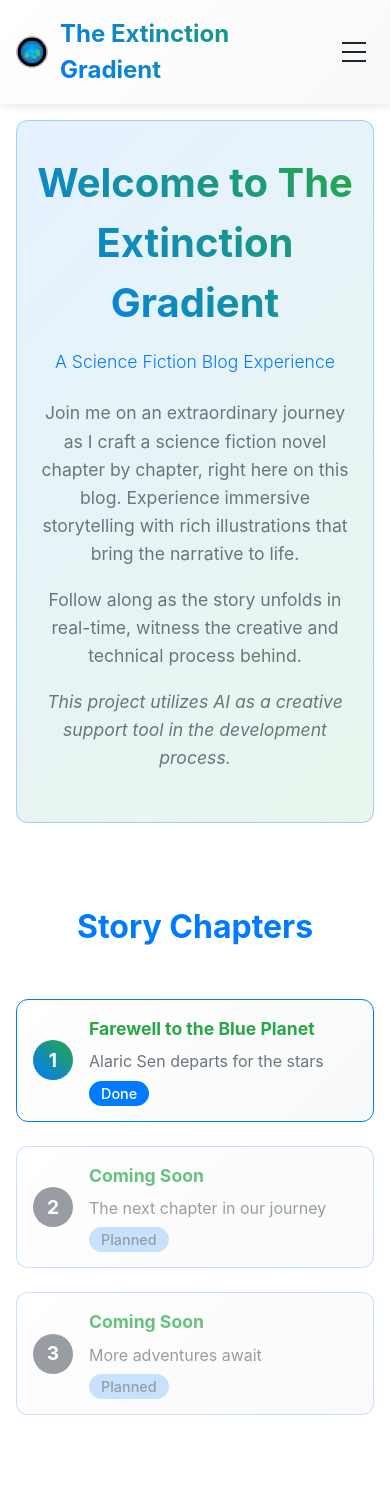
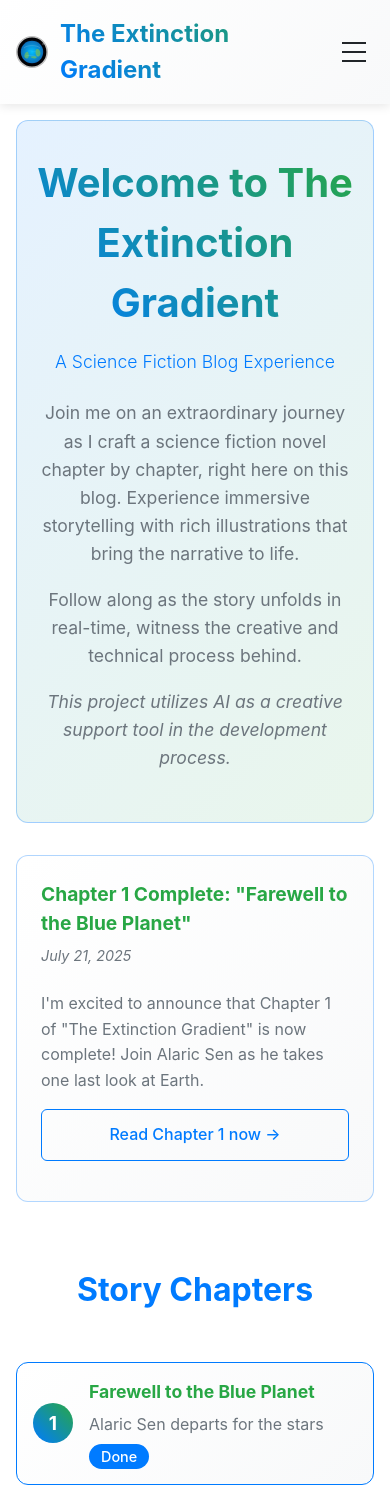
Before and after one commit to flipdidip/SciFiNovel, a React (Vite) app: page / in a window 390 px wide. Shown: the top 1507 px of the page. Before the commit the page ends 1479 px from the top, so only its background shows below. Built offline with nearby package versions, Linux system fonts and the light colour scheme.

Commit message:
Added chapter one blog post, header format of chapter 1

```diff
--- a/src/pages/Chapter1Page.css
+++ b/src/pages/Chapter1Page.css
@@ -25,6 +25,16 @@
   -webkit-text-fill-color: transparent;
   background-clip: text;
   line-height: 1.2;
+}
+
+.chapter-content h2 {
+  font-size: 2rem;
+  margin: 3rem 0 1.5rem 0;
+  color: var(--accent-secondary);
+  font-weight: 600;
+  line-height: 1.3;
+  border-bottom: 2px solid var(--border-color);
+  padding-bottom: 0.5rem;
 }
 
 .chapter-meta {
--- a/src/pages/Chapter1Page.tsx
+++ b/src/pages/Chapter1Page.tsx
@@ -6,7 +6,8 @@ const Chapter1Page = () => {
   return (
     <div className="chapter-page">
       <div className="chapter-header">
-        <h1>Chapter 1: Farewell to the Blue Planet</h1>
+        <h1>Farewell to the Blue Planet</h1>
+        <h2>Chapter 1, Alaric Sen</h2>
         <div className="chapter-meta">
           <span className="chapter-date">Published: July 20, 2025</span>
         </div>
--- a/src/pages/HomePage.css
+++ b/src/pages/HomePage.css
@@ -9,7 +9,6 @@
   padding: 3rem 0;
   background: var(--bg-hero);
   border-radius: 12px;
-  margin-bottom: 3rem;
   border: 1px solid var(--border-color);
 }
 
@@ -44,6 +43,81 @@
   padding: 2rem 0;
 }
 
+.blog-updates {
+  padding: 2rem 0;
+}
+
+.blog-updates h2 {
+  text-align: center;
+  font-size: 2.5rem;
+  margin: 0 0 2rem 0;
+  color: var(--accent-primary);
+}
+
+.blog-post {
+  background: var(--bg-header);
+  border: 1px solid var(--border-color);
+  border-radius: 12px;
+  padding: 2rem;
+}
+
+.blog-post-header {
+  display: flex;
+  justify-content: space-between;
+  align-items: flex-start;
+  margin-bottom: 1.5rem;
+  gap: 1rem;
+}
+
+.blog-post-header h3 {
+  margin: 0;
+  color: var(--accent-secondary);
+  font-size: 1.4rem;
+  flex: 1;
+}
+
+.blog-post-date {
+  color: var(--text-secondary);
+  font-size: 0.9rem;
+  white-space: nowrap;
+  font-style: italic;
+}
+
+.blog-post-content {
+  color: var(--text-secondary);
+  line-height: 1.6;
+}
+
+.blog-post-content p {
+  margin: 0 0 1rem 0;
+}
+
+.blog-post-content ul {
+  margin: 0 0 1rem 1.5rem;
+  padding: 0;
+}
+
+.blog-post-content li {
+  margin-bottom: 0.5rem;
+}
+
+.read-chapter-link {
+  color: var(--accent-primary);
+  text-decoration: none;
+  font-weight: 500;
+  padding: 0.5rem 1rem;
+  border: 1px solid var(--accent-primary);
+  border-radius: 6px;
+  display: inline-block;
+  transition: all 0.3s ease;
+}
+
+.read-chapter-link:hover {
+  background: var(--accent-primary);
+  color: white;
+  transform: translateY(-1px);
+}
+
 .features-section h2 {
   text-align: center;
   font-size: 2.5rem;
@@ -53,7 +127,6 @@
 
 .chapters-navigation {
   padding: 2rem 0;
-  margin-top: 2rem;
 }
 
 .chapters-navigation h2 {
@@ -210,8 +283,30 @@
   }
 
   .features-section h2,
-  .chapters-navigation h2 {
+  .chapters-navigation h2,
+  .blog-updates h2 {
     font-size: 2rem;
+  }
+
+  .blog-post {
+    padding: 1.5rem;
+  }
+
+  .blog-post-header {
+    flex-direction: column;
+    align-items: flex-start;
+    gap: 0.5rem;
+  }
+
+  .blog-post-header h3 {
+    font-size: 1.2rem;
+  }
+
+  .read-chapter-link {
+    padding: 0.75rem 1.25rem;
+    text-align: center;
+    width: 100%;
+    box-sizing: border-box;
   }
 
   .features-grid,
--- a/src/pages/HomePage.tsx
+++ b/src/pages/HomePage.tsx
@@ -24,6 +24,27 @@ const HomePage = () => {
               development process.
             </em>
           </p>
+        </div>
+      </div>
+
+      <div className="blog-updates">
+        <div className="blog-post">
+          <div className="blog-post-header">
+            <h3>Chapter 1 Complete: "Farewell to the Blue Planet"</h3>
+            <span className="blog-post-date">July 21, 2025</span>
+          </div>
+          <div className="blog-post-content">
+            <p>
+              I'm excited to announce that Chapter 1 of "The Extinction
+              Gradient" is now complete! Join Alaric Sen as he takes one last
+              look at Earth.
+            </p>
+            <p>
+              <Link to="/chapter/1" className="read-chapter-link">
+                Read Chapter 1 now →
+              </Link>
+            </p>
+          </div>
         </div>
       </div>
 
```
